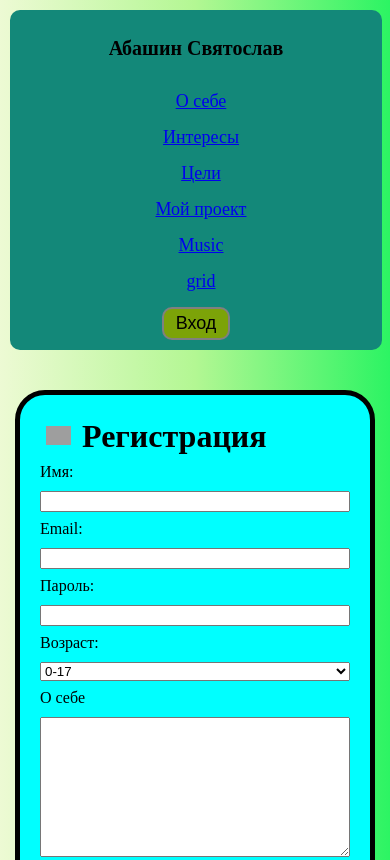
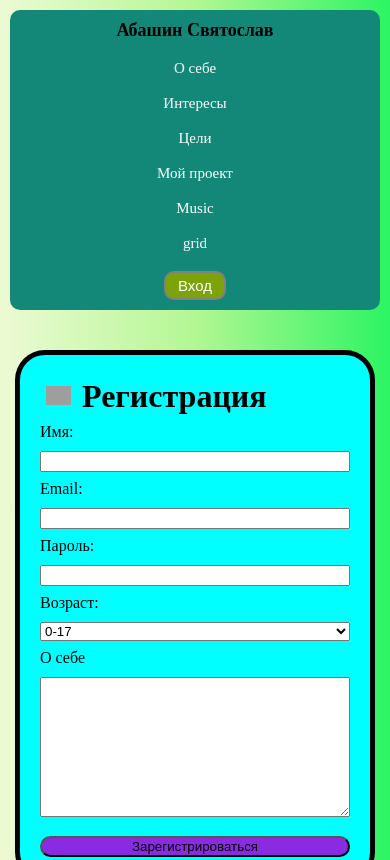
Before and after one commit to SV291/website, a plain HTML site: page pages/формы.html in a window 390 px wide. Shown: the top 860 px of the page. Drawn offline with Linux system fonts and the light colour scheme; grey boxes are pictures that could not be loaded.

Commit message:
готово

```diff
--- a/styles/styleform.css
+++ b/styles/styleform.css
@@ -34,6 +34,59 @@
   font-size: 24px;
   margin-left: auto;
 }
+
+.indexheader h2 {
+  white-space: nowrap;
+  margin: 0;
+}
+
+.reg a {
+  color: #ffffff;
+  text-decoration: none;
+  padding: 6px 12px;
+  border-radius: 8px;
+  white-space: nowrap;
+  transition: background-color 200ms ease, color 200ms ease;
+}
+
+.reg a:hover {
+  background-color: #0e665b;
+  color: #e2f19d;
+}
+
+.reg a:active {
+  background-color: #09473f;
+}
+
+.but {
+  background-color: #7ca308;
+  color: #ffffff;
+  font-size: 24px;
+  margin-left: 20px;
+  margin-right: 20px;
+  padding: 4px 12px;
+  cursor: pointer;
+  border: 2px solid grey;
+  border-radius: 10px;
+  transition: background-color 200ms ease, transform 150ms ease, box-shadow 200ms ease;
+}
+
+.but:hover {
+  background-color: #8eb90a;
+  box-shadow: 0 4px 10px rgba(0, 0, 0, 0.15);
+}
+
+.but:active {
+  background-color: #658506;
+  transform: scale(0.97);
+}
+
+.reg a:focus-visible,
+.but:focus-visible {
+  outline: 3px solid #d3b671;
+  outline-offset: 3px;
+}
+
 
 .indexfooter {
   background-color: #1fa87b;
@@ -184,6 +237,12 @@ html, body {
 
 
 @media (min-width: 1280px) {
+  .indexheader, .indexfooter {
+    width: 1200px;
+    max-width: 100%;
+    margin: 0 auto;
+  }
+
   .cen {
     max-width: 1200px;
     margin: 0 auto;
@@ -191,62 +250,90 @@ html, body {
 }
 
 
+
 @media (max-width: 1279px) {
 
-  .reg, .but {
+    .indexheader {
+    padding: 10px 16px;
+  }
+
+  .indexheader h2 {
     font-size: 18px;
+    white-space: nowrap;
   }
 
   .reg {
-    gap: 12px;
+    gap: 4px;
+    font-size: 15px;
+    align-items: center;
+  }
+
+  .reg a {
+    padding: 4px 6px;
   }
 
   .but {
-    margin-left: 10px;
-    margin-right: 10px;
-  }
-
-  .indexheader h2 {
-    font-size: 20px;
-    white-space: nowrap;
-  }
-
-
-  .cen {
-    height: auto;
-    flex-grow: 0;
-    padding: 60px 20px;
-    display: flex;
-    flex-direction: row;
-    justify-content: center;
-    align-items: center;
-    gap: 30px;
-  }
-
-  #form1, #form2 {
-    margin: 0;
-    height: auto;
-    padding-bottom: 25px;
-    max-width: 260px;
+    font-size: 15px;
+    margin-left: 8px;
+    margin-right: 0;
   }
 }
 
 
-@media (max-width: 768px) {
-  .indexheader, .reg {
+@media (max-width: 767px) {
+  .indexheader {
     flex-direction: column;
     align-items: center;
     text-align: center;
+    gap: 15px;
+    margin: 10px 10px 0 10px;
+  }
+
+  .indexheader h2 {
+    white-space: normal;
+  }
+
+  .reg {
+    flex-direction: column;
+    align-items: center;
     margin-left: 0;
-    gap: 15px;
-    margin-left: 10px;
+    width: 100%;
+    gap: 10px;
   }
 
   .but {
     margin-left: 0;
     margin-right: 0;
   }
+
+  .cen {
+    flex-direction: column;
+    align-items: center;
+    gap: 25px;
+    padding: 30px 15px;
+    width: 100%;
+  }
+
+  #form1, #form2 {
+    width: 100%;
+    height: auto;
+    margin: 0 auto;
+    padding: 20px;
+  }
+
+  label, input, select, textarea, .hs, .hs2 {
+    margin-left: 0;
+    width: 100%;
+    max-width: none;
+    min-width: 0;
+  }
+
+  .indexfooter {
+    justify-content: center;
+    margin: 10px;
+  }
 }
+
 
 
 @media (max-width: 480px) {
```
